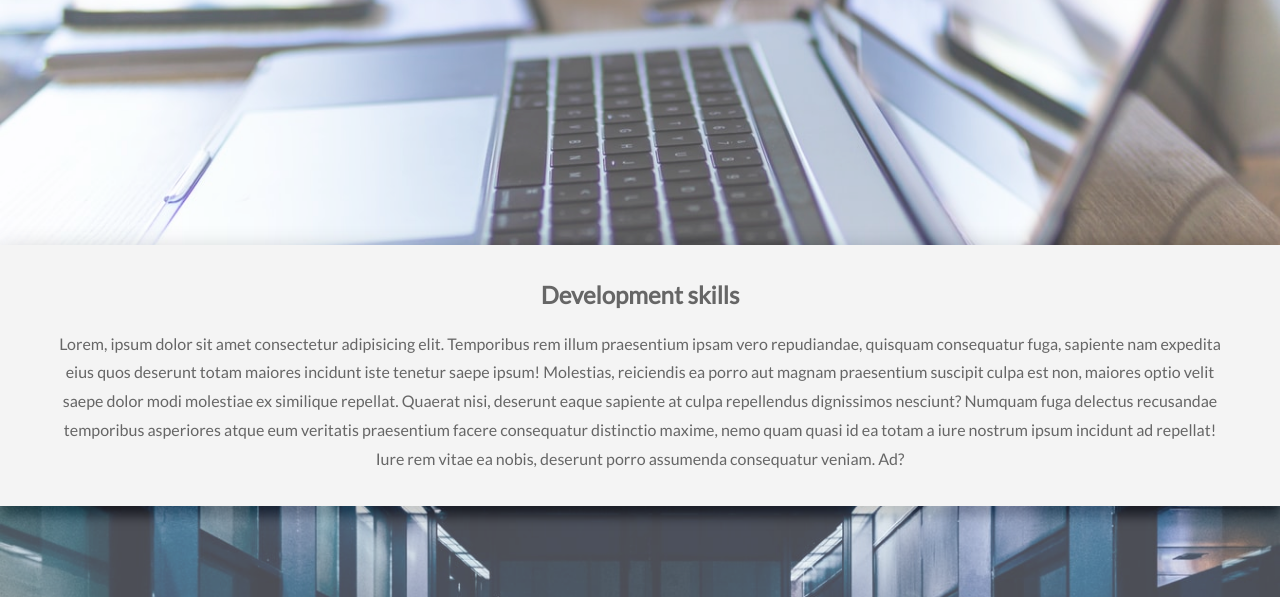
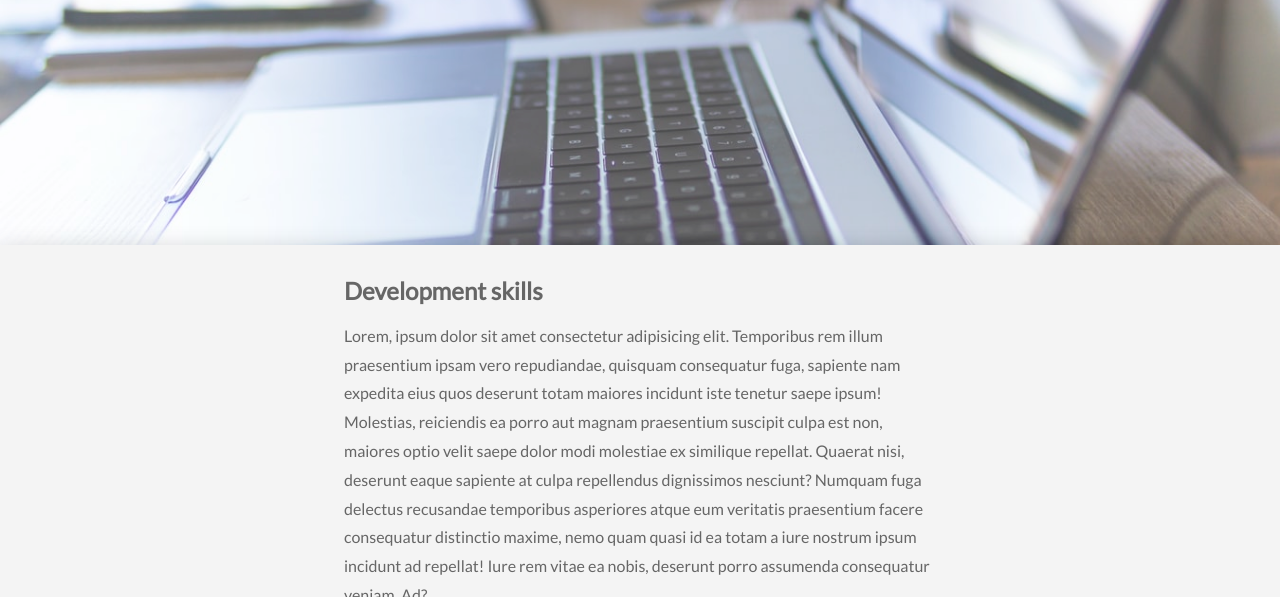
Before and after one commit to mdinacer/mdinacer.github.io, a plain HTML site: page My_Skills/index.html in a window 1280 px wide. Shown: the part 355-952 px from the top of the page. Drawn offline with Linux system fonts and the light colour scheme.

Commit message:
update placement

```diff
--- a/My_PC/style.css
+++ b/My_PC/style.css
@@ -12,6 +12,11 @@ body {
   background: #f9f9f9;
 }
 
+.container {
+  position: relative;
+  padding: 1rem 2rem;
+  width: 80%;
+}
 a {
   color: #333;
   text-decoration: none;
--- a/My_Skills/style.css
+++ b/My_Skills/style.css
@@ -77,6 +77,18 @@ html {
   text-transform: uppercase;
 }
 
+.section p {
+  width: 50%;
+  margin: 1rem auto;
+  text-align: left;
+}
+
+.section h2 {
+  width: 50%;
+  margin: 1rem auto;
+  text-align: left;
+}
+
 .ptext .border {
   background-color: rgba(0, 0, 0, 0.7);
   color: #fff;
```
